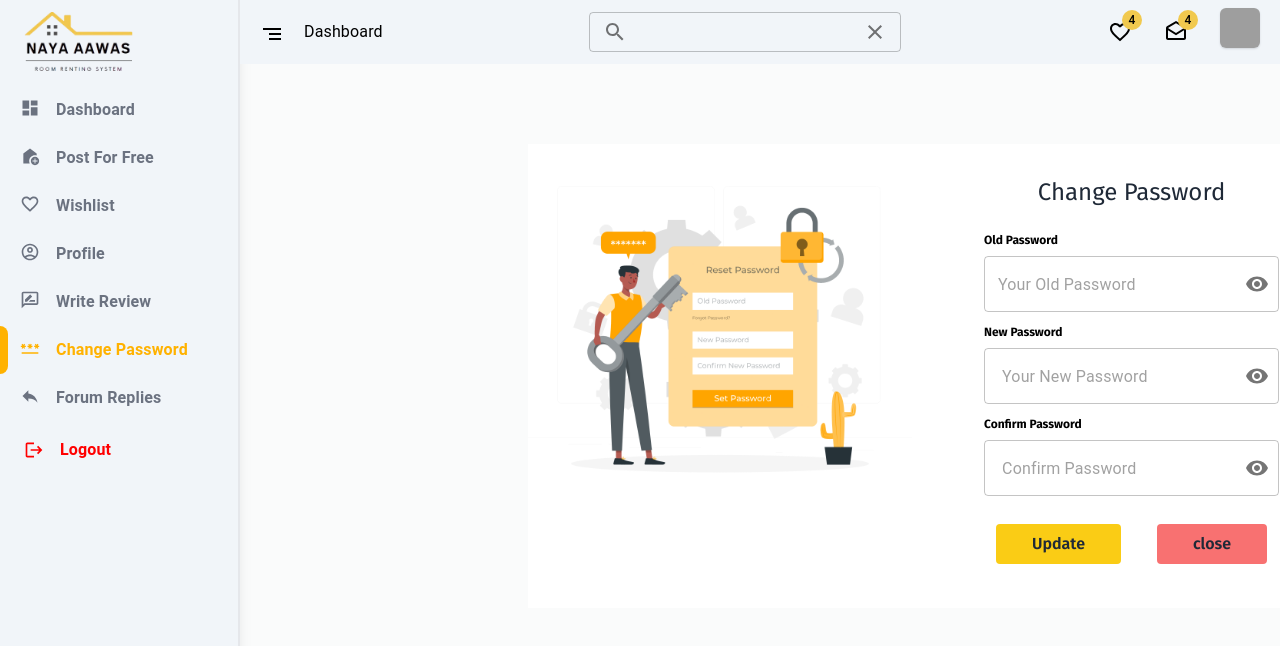
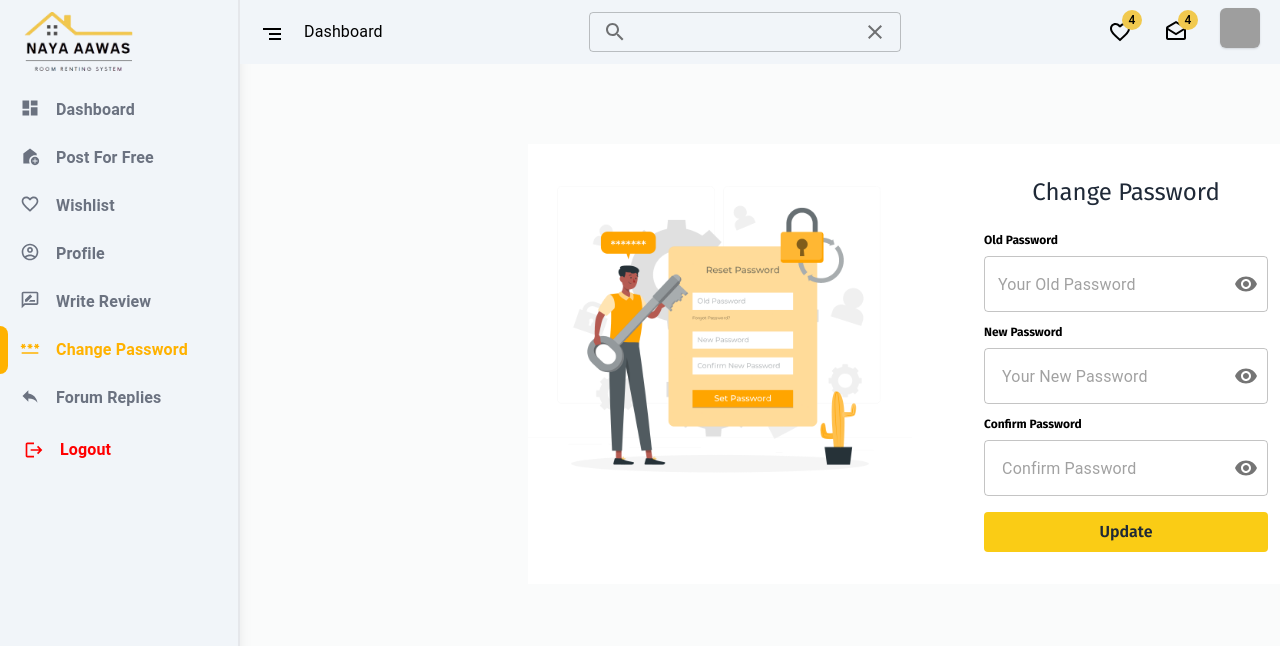
Before and after one commit to bhatta09/Room-Rental-System, a React (Vite) app: page /profile/change-password in a window 1280 px wide. Shown: the top 646 px of the page. Built offline with nearby package versions, Linux system fonts and the light colour scheme; grey boxes are pictures that could not be loaded.

Commit message:
change passowrd & other design update

```diff
--- a/src/components/Navbar.jsx
+++ b/src/components/Navbar.jsx
@@ -90,18 +90,24 @@ const Navbar = () => {
           <Link to="/">
             <img src={logo} alt="" className="w-36" />
           </Link>
+          <Link to="/profile/wishlist">
           <Badge badgeContent={4} color="warning">
             <FavoriteBorderIcon fontSize="small" />
           </Badge>
+          </Link>
         </div>
 
         <div className="flex gap-3 items-center ">
           <div className="flex gap-3 items-center">
             <div className="hidden md:flex gap-4 items-center  mr-20 ">
+
               <span className="flex gap-1 items-center">
+              <Link to="/profile/post-room">
                 Add Room
                 <AddIcon fontSize="small" />
+                </Link>
               </span>
+
               <Link
                 className="text-black font-medium hover:text-yellow-300 "
                 to="/contact"
--- a/src/components/Profile/ChangePassword.jsx
+++ b/src/components/Profile/ChangePassword.jsx
@@ -162,24 +162,13 @@ const ChangePassword = () => {
             {formErrors.errorMsg}
           </h1>
 
-<div className="flex flex-row gap-9 p-3 w-full">
-  <div>
           <button
             type="submit"
             className=" w-full  font-semibold bg-yellow-400 rounded h-10 px-9 text-base font-sm text-gray-800"
           >
             Update
           </button>
-          </div>
-          <div>
-          <button
-            type="submit"
-            className=" w-full  font-semibold bg-red-400 rounded h-10 px-9 text-base font-sm text-gray-800"
-          >
-            close
-          </button>
-          </div>
-          </div>
+
         </div>
       </form>
       </div>
--- a/src/pages/Home.jsx
+++ b/src/pages/Home.jsx
@@ -403,8 +403,8 @@ const Home = () => {
         <h2 className="text-3xl  font-semibold  mb-8  text-center  ">
           Why Choose Us?
         </h2>
-        <div className="flex flex-wrap justify-between  mx-12 lg:mx-32  ">
-          <div className="flex flex-col items-center">
+        <div className="flex flex-wrap justify-between  mx-12 lg:mx-32  font-medium">
+          <div className="flex flex-col items-center" data-aos="fade-right">
             <div className="text-5xl mb-4 border-[4px] border-yellow-400 rounded-full w-20 h-20 flex items-center justify-center ">
               <WhereToVoteOutlinedIcon sx={{ fontSize: 50, color: "black" }} />
             </div>
@@ -413,7 +413,7 @@ const Home = () => {
               All our rooms are in prime locations.
             </p>
           </div>
-          <div className="flex flex-col items-center ">
+          <div className="flex flex-col items-center "data-aos="fade-up">
             <div className="text-5xl mb-4 border-[4px] border-yellow-400 rounded-full w-20 h-20 flex items-center justify-center ">
               <ShoppingBagOutlinedIcon sx={{ fontSize: 50, color: "black" }} />
             </div>
@@ -422,7 +422,7 @@ const Home = () => {
               We offer competitive prices for all room types.
             </p>
           </div>
-          <div className="flex flex-col items-center">
+          <div className="flex flex-col items-center" data-aos="fade-left">
             <div className="text-5xl mb-4 border-[4px] border-yellow-400 rounded-full w-20 h-20 flex items-center justify-center ">
               <VerifiedOutlinedIcon sx={{ fontSize: 50, color: "black" }} />
             </div>
```
